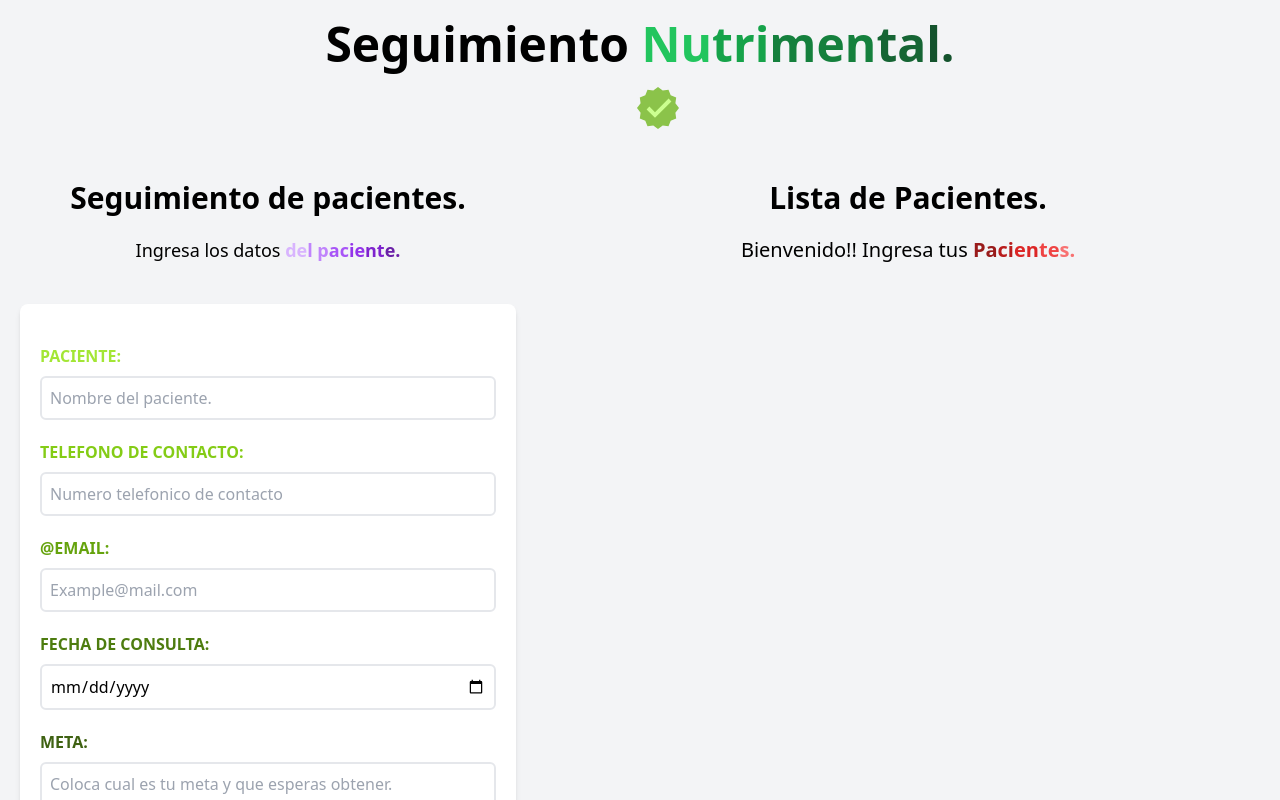
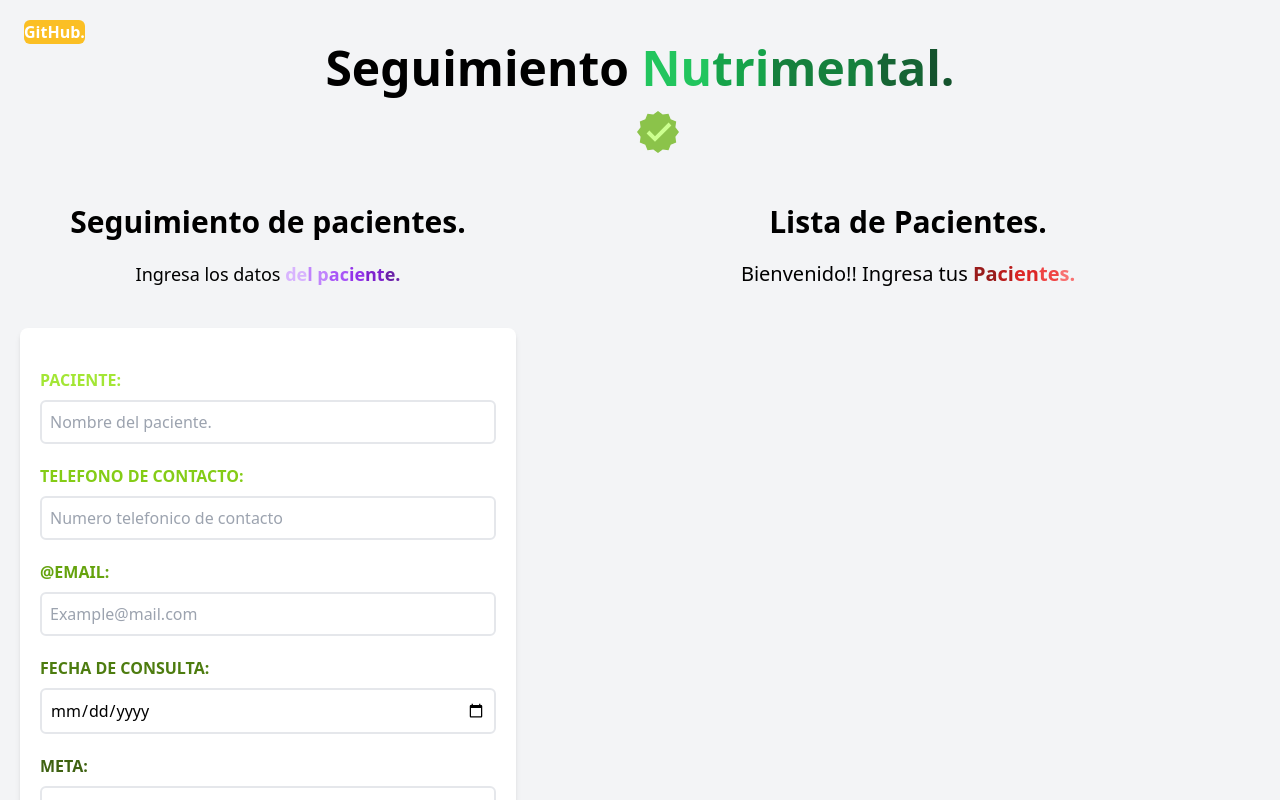
Before and after one commit to SalvadorGonzalezG/FormNutritionits, a React (Vite) app: page / in a window 1280 px wide. Shown: the top 800 px of the page. Built offline with nearby package versions, Linux system fonts and the light colour scheme.

Commit message:
button redirected to github

```diff
--- a/src/App.jsx
+++ b/src/App.jsx
@@ -37,6 +37,10 @@ function App() {
 
   return (
     <div className="container mx-auto mt-5">
+      <a href="https://github.com/SalvadorGonzalezG/FormNutritionits" target='blank'>
+      <button  className="bg-amber-400 rounded-md text-white font-semibold mx-6 hover:bg-amber-500" >GitHub.</button>
+      </a>
+
       <Header />
 
       <div className="mt-12 md:flex">
--- a/src/components/ListadoPacientes.jsx
+++ b/src/components/ListadoPacientes.jsx
@@ -4,6 +4,7 @@ import Paciente from "./Paciente"
 const ListadoPacientes = ({ paciente, setUpPaciente, deletePaciente }) => {
 
     return (
+        <>
         <div className="md:w-1/2 lg:w-3/5 md:h-screen overflow-y-scroll">
             {paciente && paciente.length ?
                 (<>
@@ -43,6 +44,7 @@ const ListadoPacientes = ({ paciente, setUpPaciente, deletePaciente }) => {
 
 
         </div>
+        </>
     )
 }
 
```
